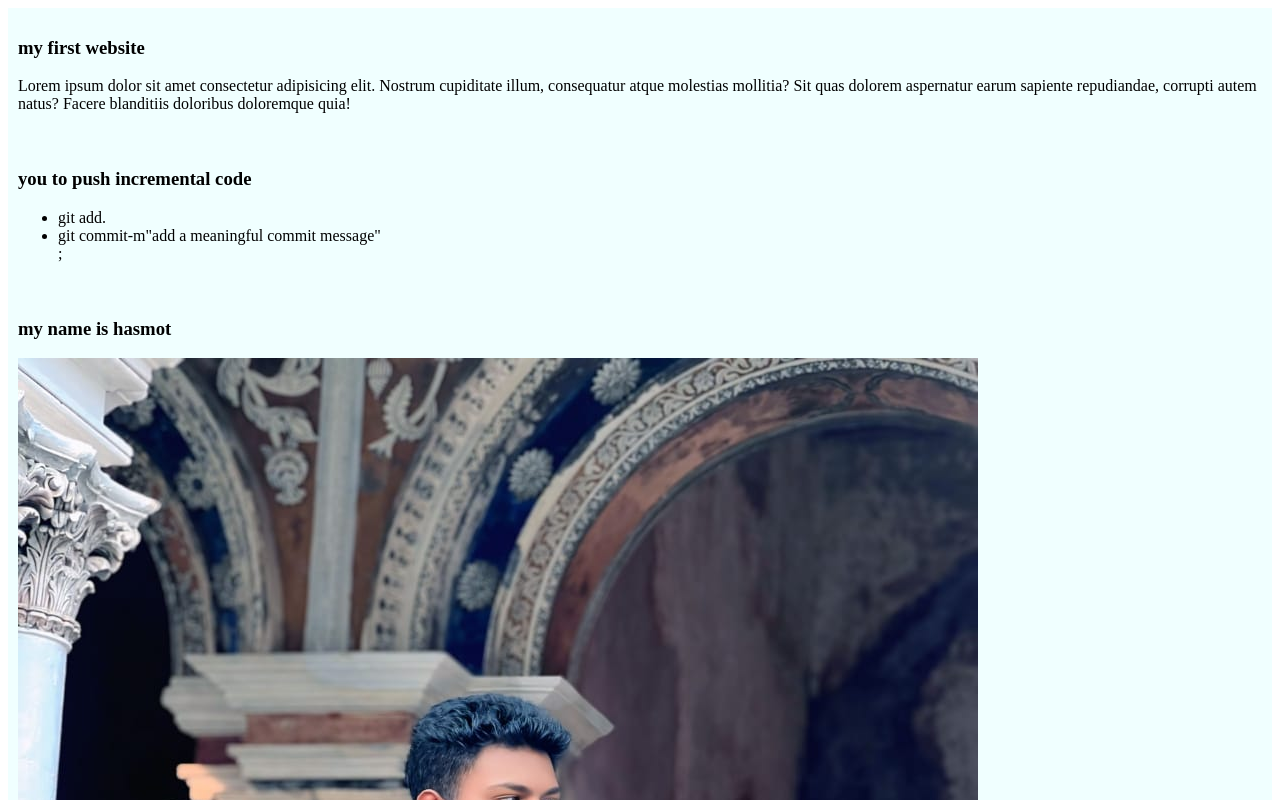
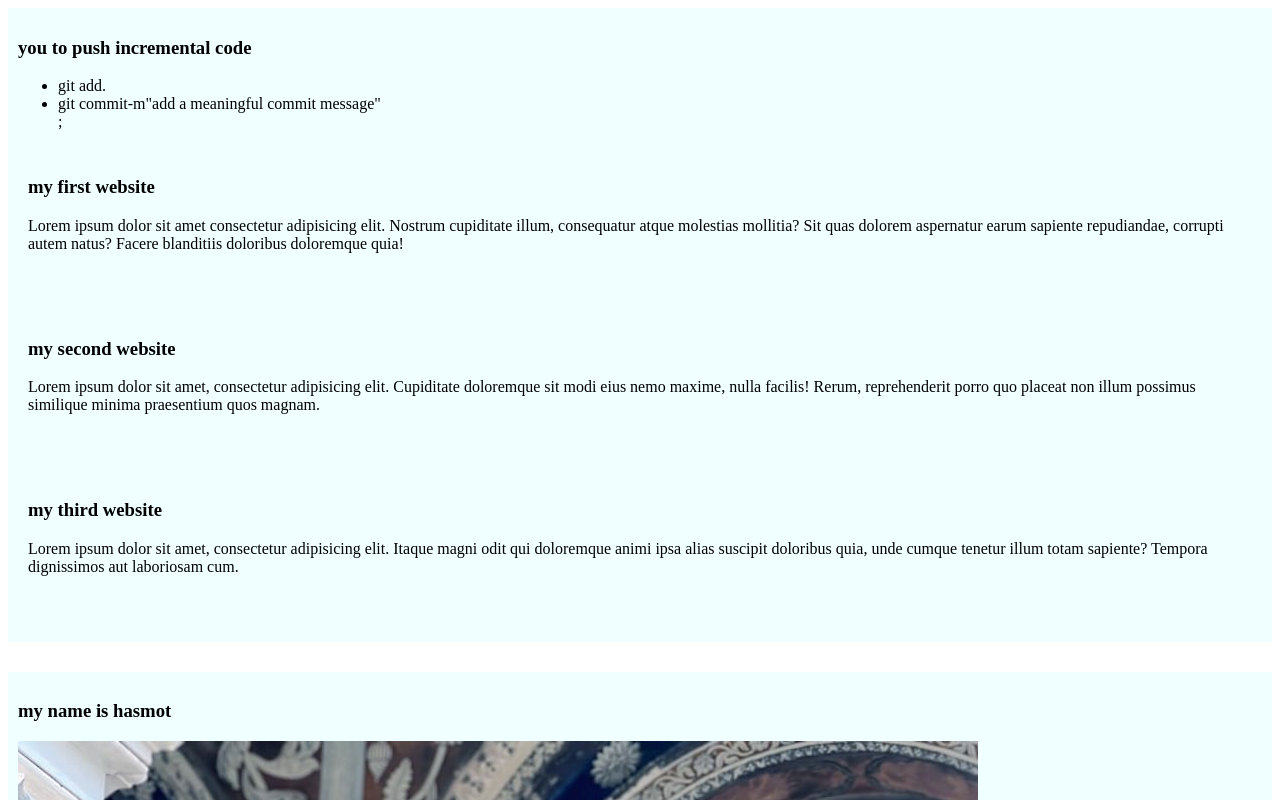
Before and after one commit to khanmdhasmot/my-shelly-coop-repo, a plain HTML site: page index.html in a window 1280 px wide. Shown: the top 800 px of the page. Drawn offline with Linux system fonts and the light colour scheme.

Commit message:
programing hero

```diff
--- a/index.html
+++ b/index.html
@@ -9,15 +9,23 @@
 <body>
 
     <div>
-      <h3>my first website</h3>
-      <p>Lorem ipsum dolor sit amet consectetur adipisicing elit. Nostrum cupiditate illum, consequatur atque molestias mollitia? Sit quas dolorem aspernatur earum sapiente repudiandae, corrupti autem natus? Facere blanditiis doloribus doloremque quia!</p>
-    </div>
-    <div>
         <h3>you to push incremental code</h3>
         <ul>
             <li>git add.</li>
             <li>git commit-m"add a meaningful commit message"</li>;
         </ul>
+        <div>
+          <h3>my first website</h3>
+          <p>Lorem ipsum dolor sit amet consectetur adipisicing elit. Nostrum cupiditate illum, consequatur atque molestias mollitia? Sit quas dolorem aspernatur earum sapiente repudiandae, corrupti autem natus? Facere blanditiis doloribus doloremque quia!</p>
+        </div>
+        <div>
+            <h3>my second website</h3>
+            <p>Lorem ipsum dolor sit amet, consectetur adipisicing elit. Cupiditate doloremque sit modi eius nemo maxime, nulla facilis! Rerum, reprehenderit porro quo placeat non illum possimus similique minima praesentium quos magnam.</p>
+        </div>
+        <div>
+            <h3>my third website</h3>
+            <p>Lorem ipsum dolor sit amet, consectetur adipisicing elit. Itaque magni odit qui doloremque animi ipsa alias suscipit doloribus quia, unde cumque tenetur illum totam sapiente? Tempora dignissimos aut laboriosam cum.</p>
+        </div>
     </div>
     <div>
         <h3> my name is hasmot</h3>
--- a/styles/blog.css
+++ b/styles/blog.css
@@ -1,4 +1,5 @@
 div{
     background-color: azure;
     padding:10PX;
+    margin-bottom: 30px;
 }
```
